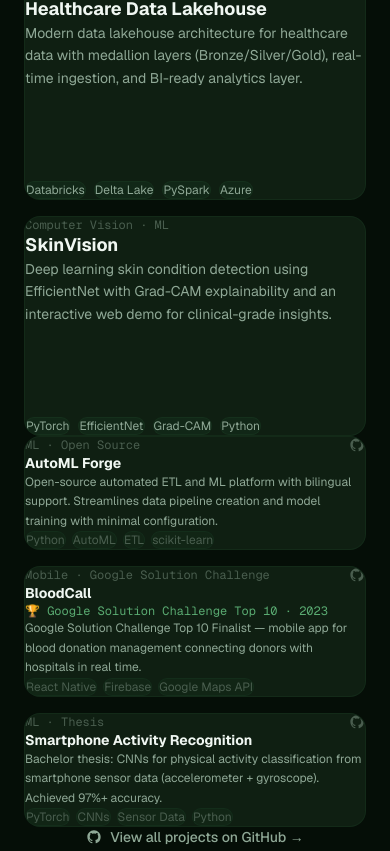
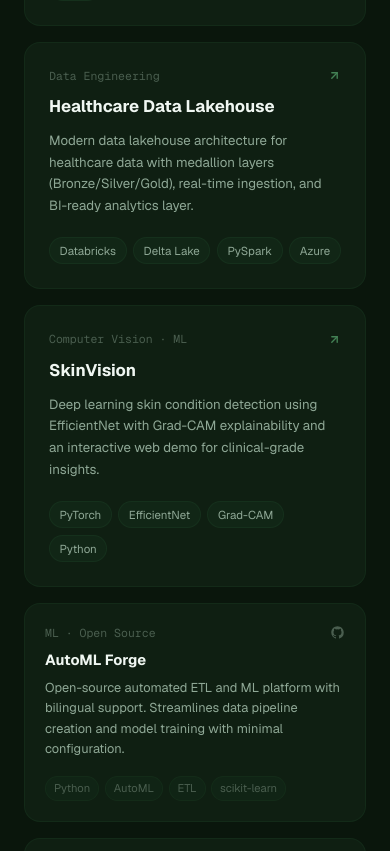
Before and after one commit to kitsakisGk/PersonalPortfolio, a Next.js app: page / in a window 390 px wide. Shown: the part 4374-5225 px from the top of the page. Built offline with nearby package versions, Linux system fonts and the light colour scheme.

Commit message:
Rewrite Projects section with fixed card min-height and grid

```diff
--- a/components/sections/Projects.tsx
+++ b/components/sections/Projects.tsx
@@ -5,38 +5,21 @@
 import { fadeUp as makeFadeUp } from "@/lib/motion";
 import SectionWrapper, { SectionHeader } from "@/components/SectionWrapper";
 
-const fadeUp = makeFadeUp(0.1);
+const fadeUp = makeFadeUp(0.08);
 
 function GitHubIcon() {
   return (
-    <svg
-      width="16"
-      height="16"
-      viewBox="0 0 24 24"
-      fill="currentColor"
-      aria-hidden="true"
-    >
+    <svg width="15" height="15" viewBox="0 0 24 24" fill="currentColor" aria-hidden="true">
       <path d="M12 2C6.477 2 2 6.484 2 12.017c0 4.425 2.865 8.18 6.839 9.504.5.092.682-.217.682-.483 0-.237-.008-.868-.013-1.703-2.782.605-3.369-1.343-3.369-1.343-.454-1.158-1.11-1.466-1.11-1.466-.908-.62.069-.608.069-.608 1.003.07 1.531 1.032 1.531 1.032.892 1.53 2.341 1.088 2.91.832.092-.647.35-1.088.636-1.338-2.22-.253-4.555-1.113-4.555-4.951 0-1.093.39-1.988 1.029-2.688-.103-.253-.446-1.272.098-2.65 0 0 .84-.27 2.75 1.026A9.564 9.564 0 0 1 12 6.844a9.59 9.59 0 0 1 2.504.337c1.909-1.296 2.747-1.027 2.747-1.027.546 1.379.202 2.398.1 2.651.64.7 1.028 1.595 1.028 2.688 0 3.848-2.339 4.695-4.566 4.943.359.309.678.92.678 1.855 0 1.338-.012 2.419-.012 2.747 0 .268.18.58.688.482A10.02 10.02 0 0 0 22 12.017C22 6.484 17.522 2 12 2z" />
     </svg>
   );
 }
 
-function ExternalIcon() {
+function ArrowIcon() {
   return (
-    <svg
-      width="14"
-      height="14"
-      viewBox="0 0 24 24"
-      fill="none"
-      stroke="currentColor"
-      strokeWidth="2"
-      strokeLinecap="round"
-      strokeLinejoin="round"
-      aria-hidden="true"
-    >
-      <path d="M18 13v6a2 2 0 0 1-2 2H5a2 2 0 0 1-2-2V8a2 2 0 0 1 2-2h6" />
-      <polyline points="15 3 21 3 21 9" />
-      <line x1="10" y1="14" x2="21" y2="3" />
+    <svg width="13" height="13" viewBox="0 0 24 24" fill="none" stroke="currentColor" strokeWidth="2.5" strokeLinecap="round" strokeLinejoin="round" aria-hidden="true">
+      <line x1="7" y1="17" x2="17" y2="7" />
+      <polyline points="7 7 17 7 17 17" />
     </svg>
   );
 }
@@ -46,78 +29,75 @@
   const rest = projects.filter((p) => !p.featured);
 
   return (
-    <SectionWrapper id="projects">
+    <SectionWrapper id="projects" tinted>
       <SectionHeader index="03" label="Projects" title="What I've built" />
 
-        {/* Featured — large cards */}
-        <div className="grid grid-cols-1 md:grid-cols-3 gap-4 mb-4">
+      {/* Featured cards */}
+      <div
+        style={{
+          display: "grid",
+          gridTemplateColumns: "repeat(auto-fill, minmax(min(100%, 320px), 1fr))",
+          gap: "1rem",
+          marginBottom: "1rem",
+        }}
+      >
         {featured.map((project, i) => (
           <motion.a
             key={project.title}
             href={project.github}
             target="_blank"
             rel="noopener noreferrer"
-              className="group relative rounded-2xl p-6 flex flex-col justify-between min-h-[220px] overflow-hidden cursor-pointer"
-              style={{
-                background: "var(--bg-card)",
-                border: "1px solid var(--border)",
-              }}
+            className="group"
             initial="hidden"
             whileInView="visible"
-              viewport={{ once: true, margin: "-60px" }}
+            viewport={{ once: true, margin: "-50px" }}
             custom={i + 1}
             variants={fadeUp}
             whileHover={{
               borderColor: "rgba(37,87,54,0.6)",
-                boxShadow: "0 0 40px rgba(37,87,54,0.15)",
+              boxShadow: "0 0 36px rgba(37,87,54,0.13)",
             }}
-              transition={{ duration: 0.2 }}
+            transition={{ duration: 0.18 }}
+            style={{
+              display: "flex",
+              flexDirection: "column",
+              justifyContent: "space-between",
+              minHeight: "240px",
+              padding: "1.5rem",
+              borderRadius: "1rem",
+              background: "var(--bg-card)",
+              border: "1px solid var(--border)",
+              cursor: "pointer",
+              textDecoration: "none",
+              position: "relative",
+              overflow: "hidden",
+            }}
           >
-              {/* Hover glow */}
-              <div
-                className="absolute inset-0 opacity-0 group-hover:opacity-100 pointer-events-none transition-opacity duration-500"
-                style={{
-                  background:
-                    "radial-gradient(ellipse at top left, rgba(37,87,54,0.1) 0%, transparent 70%)",
-                }}
-              />
-
-              <div className="relative z-10">
-                <div className="flex items-start justify-between mb-3">
-                  <span
-                    className="text-xs font-mono"
-                    style={{ color: "var(--text-muted)" }}
-                  >
+            <div>
+              <div style={{ display: "flex", justifyContent: "space-between", alignItems: "center", marginBottom: "0.75rem" }}>
+                <span style={{ fontSize: "0.72rem", fontFamily: "var(--font-geist-mono), monospace", color: "var(--text-muted)" }}>
                   {project.subtitle}
                 </span>
-                  <span
-                    className="opacity-0 group-hover:opacity-100 transition-opacity"
-                    style={{ color: "var(--accent-light)" }}
-                  >
-                    <ExternalIcon />
+                <span style={{ color: "var(--accent-light)", opacity: 0.7 }}>
+                  <ArrowIcon />
                 </span>
               </div>
-                <h3
-                  className="text-lg font-bold mb-3 leading-snug"
-                  style={{ color: "var(--text-primary)" }}
-                >
+              <h3 style={{ fontSize: "1.05rem", fontWeight: 700, color: "var(--text-primary)", marginBottom: "0.75rem", lineHeight: 1.3 }}>
                 {project.title}
               </h3>
-                <p
-                  className="text-sm leading-relaxed"
-                  style={{ color: "var(--text-secondary)" }}
-                >
+              <p style={{ fontSize: "0.83rem", color: "var(--text-secondary)", lineHeight: 1.65 }}>
                 {project.description}
               </p>
             </div>
-
-              <div className="relative z-10 flex flex-wrap gap-2 mt-5">
+            <div style={{ display: "flex", flexWrap: "wrap", gap: "0.4rem", marginTop: "1.25rem" }}>
               {project.tags.map((tag) => (
                 <span
                   key={tag}
-                    className="text-xs px-2.5 py-1 rounded-full"
                   style={{
-                      background: "rgba(37,87,54,0.15)",
+                    fontSize: "0.72rem",
+                    padding: "0.25rem 0.6rem",
+                    borderRadius: "999px",
+                    background: "rgba(37,87,54,0.14)",
                     color: "var(--text-secondary)",
                     border: "1px solid rgba(37,87,54,0.2)",
                   }}
@@ -130,76 +110,73 @@
         ))}
       </div>
 
-        {/* Rest — smaller cards in a row */}
-        <div className="grid grid-cols-1 md:grid-cols-3 gap-4">
+      {/* Secondary cards */}
+      <div
+        style={{
+          display: "grid",
+          gridTemplateColumns: "repeat(auto-fill, minmax(min(100%, 320px), 1fr))",
+          gap: "1rem",
+          marginBottom: "2.5rem",
+        }}
+      >
         {rest.map((project, i) => (
           <motion.a
             key={project.title}
             href={project.github}
             target="_blank"
             rel="noopener noreferrer"
-              className="group relative rounded-2xl p-5 flex flex-col justify-between overflow-hidden cursor-pointer"
-              style={{
-                background: "var(--bg-card)",
-                border: "1px solid var(--border)",
-              }}
             initial="hidden"
             whileInView="visible"
-              viewport={{ once: true, margin: "-60px" }}
+            viewport={{ once: true, margin: "-50px" }}
             custom={i + featured.length + 1}
             variants={fadeUp}
             whileHover={{
               borderColor: "rgba(37,87,54,0.5)",
-                boxShadow: "0 0 24px rgba(37,87,54,0.1)",
+              boxShadow: "0 0 22px rgba(37,87,54,0.09)",
             }}
-              transition={{ duration: 0.2 }}
+            transition={{ duration: 0.18 }}
+            style={{
+              display: "flex",
+              flexDirection: "column",
+              justifyContent: "space-between",
+              padding: "1.25rem",
+              borderRadius: "1rem",
+              background: "var(--bg-card)",
+              border: "1px solid var(--border)",
+              cursor: "pointer",
+              textDecoration: "none",
+            }}
           >
             <div>
-                <div className="flex items-center justify-between mb-2">
-                  <span
-                    className="text-xs font-mono"
-                    style={{ color: "var(--text-muted)" }}
-                  >
+              <div style={{ display: "flex", justifyContent: "space-between", alignItems: "center", marginBottom: "0.5rem" }}>
+                <span style={{ fontSize: "0.72rem", fontFamily: "var(--font-geist-mono), monospace", color: "var(--text-muted)" }}>
                   {project.subtitle}
                 </span>
-                  <span style={{ color: "var(--text-muted)" }}>
-                    <GitHubIcon />
-                  </span>
+                <span style={{ color: "var(--text-muted)" }}><GitHubIcon /></span>
               </div>
-
-                <h3
-                  className="font-bold text-sm mb-2"
-                  style={{ color: "var(--text-primary)" }}
-                >
+              <h3 style={{ fontSize: "0.92rem", fontWeight: 700, color: "var(--text-primary)", marginBottom: "0.4rem" }}>
                 {project.title}
               </h3>
-
               {"award" in project && project.award && (
-                  <p
-                    className="text-xs mb-2 font-mono"
-                    style={{ color: "var(--accent-light)" }}
-                  >
+                <p style={{ fontSize: "0.72rem", fontFamily: "var(--font-geist-mono), monospace", color: "var(--accent-light)", marginBottom: "0.4rem" }}>
                   🏆 {project.award}
                 </p>
               )}
-
-                <p
-                  className="text-xs leading-relaxed"
-                  style={{ color: "var(--text-secondary)" }}
-                >
+              <p style={{ fontSize: "0.8rem", color: "var(--text-secondary)", lineHeight: 1.6 }}>
                 {project.description}
               </p>
             </div>
-
-              <div className="flex flex-wrap gap-1.5 mt-4">
+            <div style={{ display: "flex", flexWrap: "wrap", gap: "0.35rem", marginTop: "1rem" }}>
               {project.tags.map((tag) => (
                 <span
                   key={tag}
-                    className="text-xs px-2 py-0.5 rounded-full"
                   style={{
-                      background: "rgba(37,87,54,0.12)",
+                    fontSize: "0.7rem",
+                    padding: "0.2rem 0.5rem",
+                    borderRadius: "999px",
+                    background: "rgba(37,87,54,0.1)",
                     color: "var(--text-muted)",
-                      border: "1px solid rgba(37,87,54,0.15)",
+                    border: "1px solid rgba(37,87,54,0.14)",
                   }}
                 >
                   {tag}
@@ -212,7 +189,7 @@
 
       {/* GitHub CTA */}
       <motion.div
-          className="mt-10 text-center"
+        style={{ textAlign: "center" }}
         initial="hidden"
         whileInView="visible"
         viewport={{ once: true }}
@@ -223,16 +200,18 @@
           href="https://github.com/kitsakisGk"
           target="_blank"
           rel="noopener noreferrer"
-            className="inline-flex items-center gap-2 text-sm font-medium transition-colors duration-200"
-            style={{ color: "var(--text-secondary)" }}
-            onMouseEnter={(e) =>
-              ((e.currentTarget as HTMLElement).style.color =
-                "var(--accent-light)")
-            }
-            onMouseLeave={(e) =>
-              ((e.currentTarget as HTMLElement).style.color =
-                "var(--text-secondary)")
-            }
+          style={{
+            display: "inline-flex",
+            alignItems: "center",
+            gap: "0.5rem",
+            fontSize: "0.875rem",
+            fontWeight: 500,
+            color: "var(--text-secondary)",
+            textDecoration: "none",
+            transition: "color 0.2s",
+          }}
+          onMouseEnter={(e) => ((e.currentTarget as HTMLElement).style.color = "var(--accent-light)")}
+          onMouseLeave={(e) => ((e.currentTarget as HTMLElement).style.color = "var(--text-secondary)")}
         >
           <GitHubIcon />
           View all projects on GitHub →
```
Lines whose indentation alone changed are shown as unchanged.
